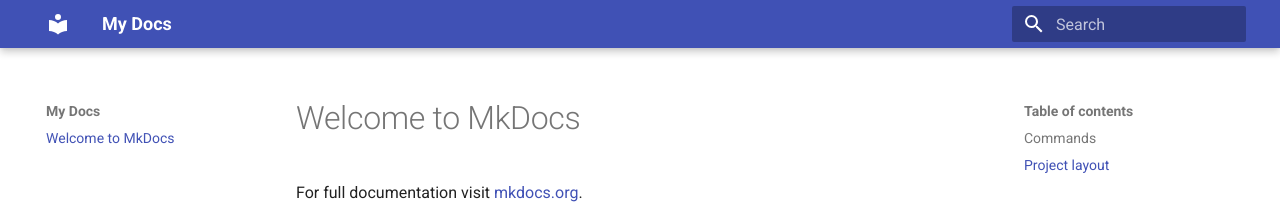
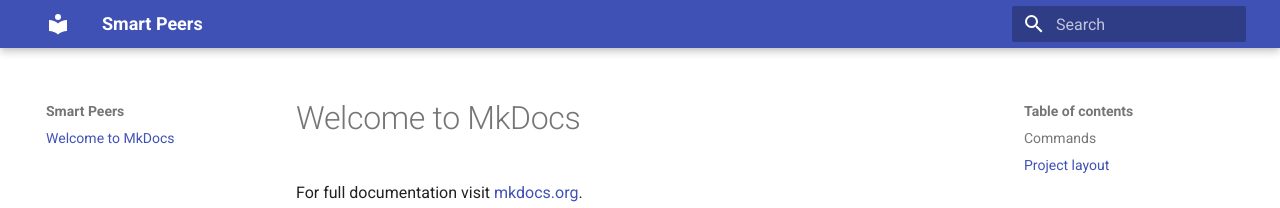
Before and after one commit to pax1a/smartpeers-web, an MkDocs documentation site: the page built from docs/index.md, in a window 1280 px wide. Shown: the top 208 px of the page. Built offline with MkDocs 1.6.1 and Material for MkDocs 9.7.7, drawn with Linux system fonts in a browser that asks for light colours.

Commit message:
Update mkdocs.yml

```diff
--- a/mkdocs.yml
+++ b/mkdocs.yml
@@ -1,3 +1,3 @@
-site_name: My Docs
+site_name: Smart Peers
 theme:
   name: material
```
